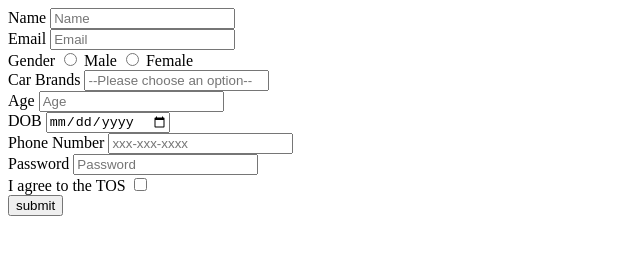
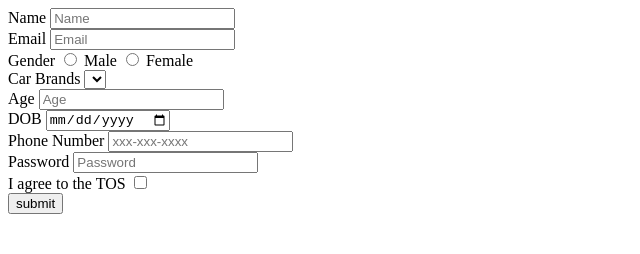
Before and after one commit to acciojob/signup-form-car-pratibha12-34, a website: page main.html in a window 1280 px wide. Shown: the whole page, without its empty margins (0-640 px from the left). Drawn offline with Linux system fonts and the light colour scheme.

Commit message:
created a submission

```diff
--- a/main.html
+++ b/main.html
@@ -23,7 +23,7 @@
 		<label for="gender_f">Female</label><br>
 
 		<label for="name">Car Brands</label>
-		<input type="Select" required="Yes" id="cars" placeholder="--Please choose an option--"/><br>
+		<select id="cars" required="Yes"></select><br>
 
 		<label for="age">Age</label>
 		<input type="number" required="Yes" id="age" placeholder="Age"/><br>
```
